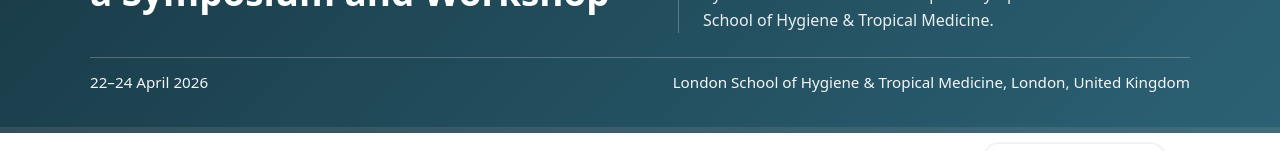
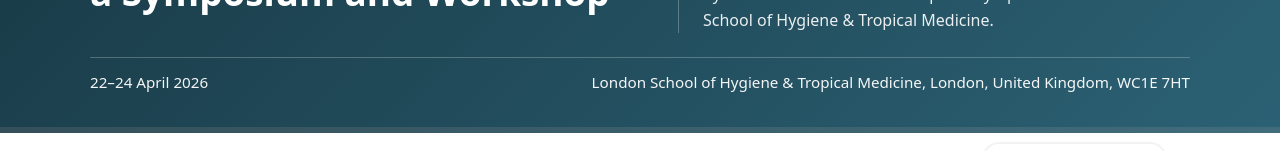
Before and after one commit to wpsharpe/IDSymposium, a plain HTML site: page index.html in a window 1280 px wide. Shown: the part 225-376 px from the top of the page. Drawn offline with Linux system fonts and the light colour scheme.

Commit message:
Update index.html

```diff
--- a/index.html
+++ b/index.html
@@ -399,7 +399,7 @@
           <span class="meta-value">22–24 April 2026</span>
         </div>
         <div class="meta-item">
-          <span class="meta-value">London School of Hygiene &amp; Tropical Medicine, London, United Kingdom</span>
+          <span class="meta-value">London School of Hygiene &amp; Tropical Medicine, London, United Kingdom, WC1E 7HT</span>
         </div>
       </div>
     </div>
@@ -434,6 +434,9 @@
           <div class="sidebar-label">Applications close</div>
           <div class="sidebar-value">January 23, 2026</div>
         </div>
+
+       </div>
+    </aside>
 
     <section aria-label="Main content">
             <section id="about" class="content-section">
@@ -493,7 +496,7 @@ Where possible, we encourage participants to use their own funding, as this help
             <section id="applications" class="content-section">
         <h2>Applications</h2>
         <p>
-          Interested applicants are required to complete an online application form via [link] by Friday January 23,2026, 17:00 (GMT). We will notify successful applicants by February 10, 2026.
+          Interested applicants are required to complete an online application form via [link] by Friday January 23, 2026, 17:00 (GMT). We will notify successful applicants by February 10, 2026.
         </p>
         <p>
           We ask that participants attend all three days of the symposium.
```
